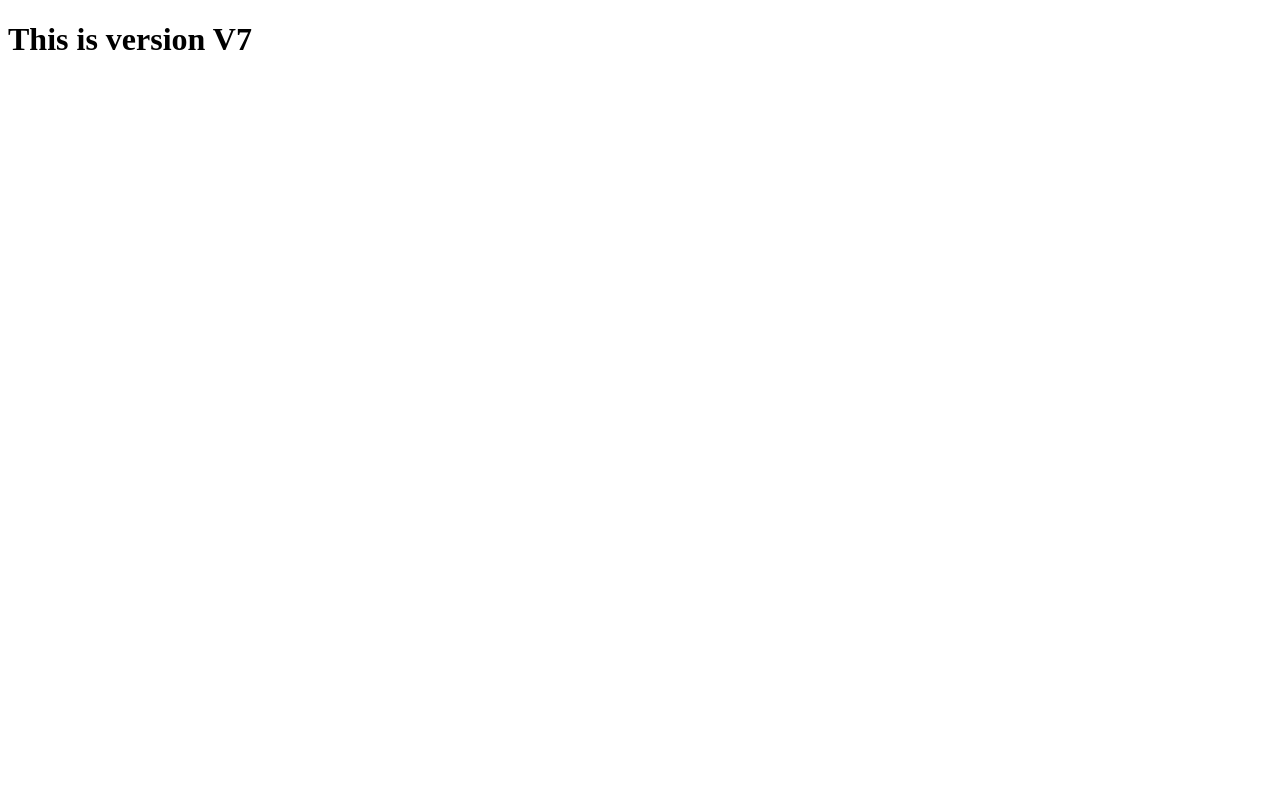
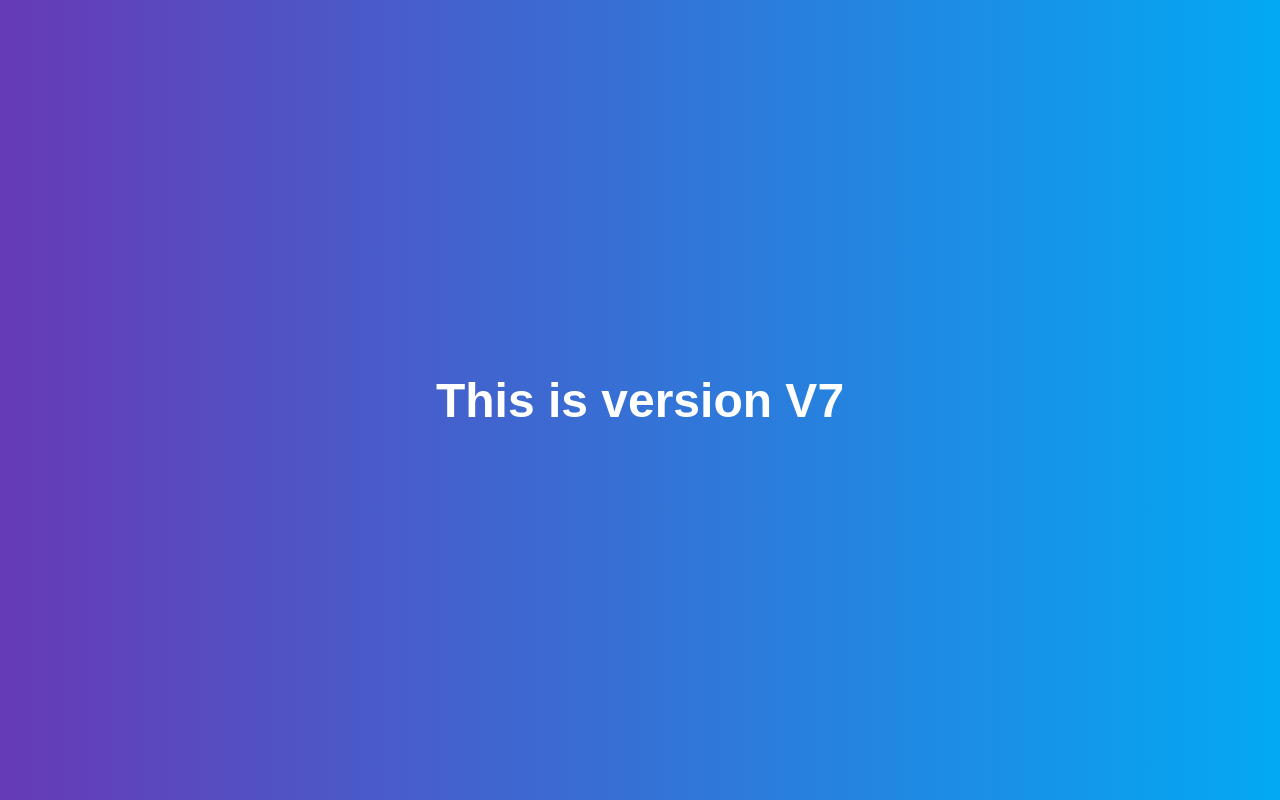
Before and after one commit to Cuongtv1408/myrepo2, a plain HTML site: page index.html in a window 1280 px wide. Drawn offline with Linux system fonts and the light colour scheme.

Commit message:
Added Design for Website

```diff
--- a/index.html
+++ b/index.html
@@ -2,7 +2,9 @@
 <html lang="en">
 <head>
     <meta charset="UTF-8">
+    <meta http-equiv="X-UA-Compatible" content="IE=edge">
     <meta name="viewport" content="width=device-width, initial-scale=1.0">
+    <link rel="stylesheet" href="styles.css">
     <title>Document</title>
 </head>
 <body>
--- /dev/null
+++ b/styles.css
@@ -0,0 +1,21 @@
+/* styles.css */
+body {
+    /* Set the gradient background from purple to teal */
+    background: linear-gradient(to right, #673AB7, #03A9F4);
+    /* Set the font family to be sans-serif */
+    font-family: sans-serif;
+    /* Set the color of the text to white */
+    color: white;
+    margin: 0;
+    padding: 0;
+    display: flex;
+    justify-content: center;
+    align-items: center;
+    height: 100vh;
+}
+
+h1 {
+    /* Set the font size to 3rem */
+    font-size: 3rem;
+    text-align: center;
+}
```
